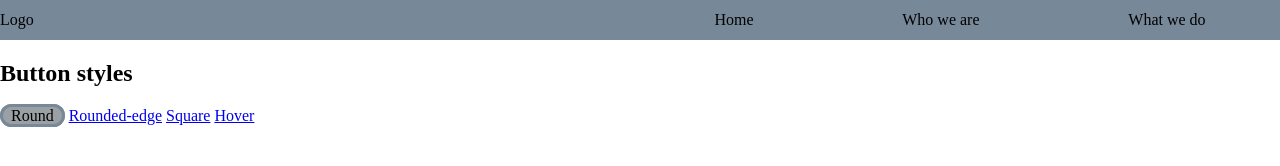
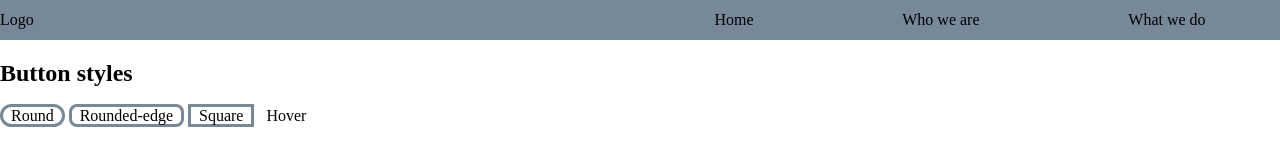
Before and after one commit to Amber-Robeck/silver-spoon, a plain HTML site: page index.html in a window 1280 px wide. Drawn offline with Linux system fonts and the light colour scheme.

Commit message:
Added base styles for btn-rounded-edge, btn-square and btn-hover.

```diff
--- a/assets/css/components/buttons.css
+++ b/assets/css/components/buttons.css
@@ -5,5 +5,46 @@
     padding-right: .5rem;
     text-decoration: none;
     color: black;
+    /* background-color: rgb(155, 160, 165); */
+}
+
+.btn-round:hover {
     background-color: rgb(155, 160, 165);
 }
+
+.btn-rounded-edge {
+    border: .2rem solid lightslategray;
+    border-radius: .5rem;
+    padding-left: .5rem;
+    padding-right: .5rem;
+    text-decoration: none;
+    color: black;
+}
+
+.btn-rounded-edge:hover {
+    background-color: rgb(155, 160, 165);
+}
+
+.btn-square {
+    border: .2rem solid lightslategray;
+    padding-left: .5rem;
+    padding-right: .5rem;
+    text-decoration: none;
+    color: black;
+}
+
+.btn-square:hover {
+    background-color: rgb(155, 160, 165);
+}
+
+.btn-hover {
+    padding-left: .5rem;
+    padding-right: .5rem;
+    text-decoration: none;
+    color: black;
+}
+
+.btn-hover:hover {
+    border: .2rem solid lightslategray;
+    border-radius: .5rem;
+}
```
